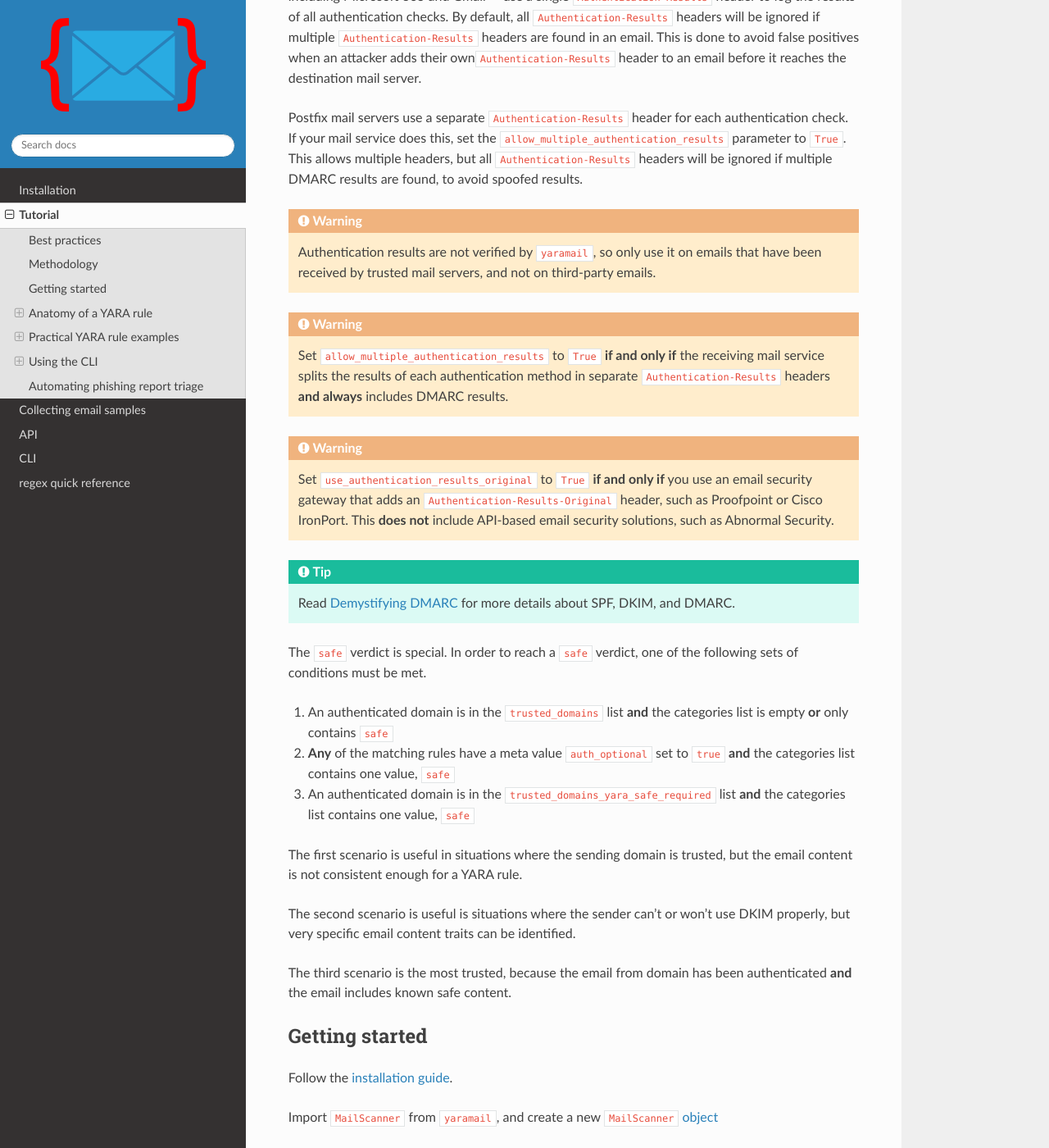
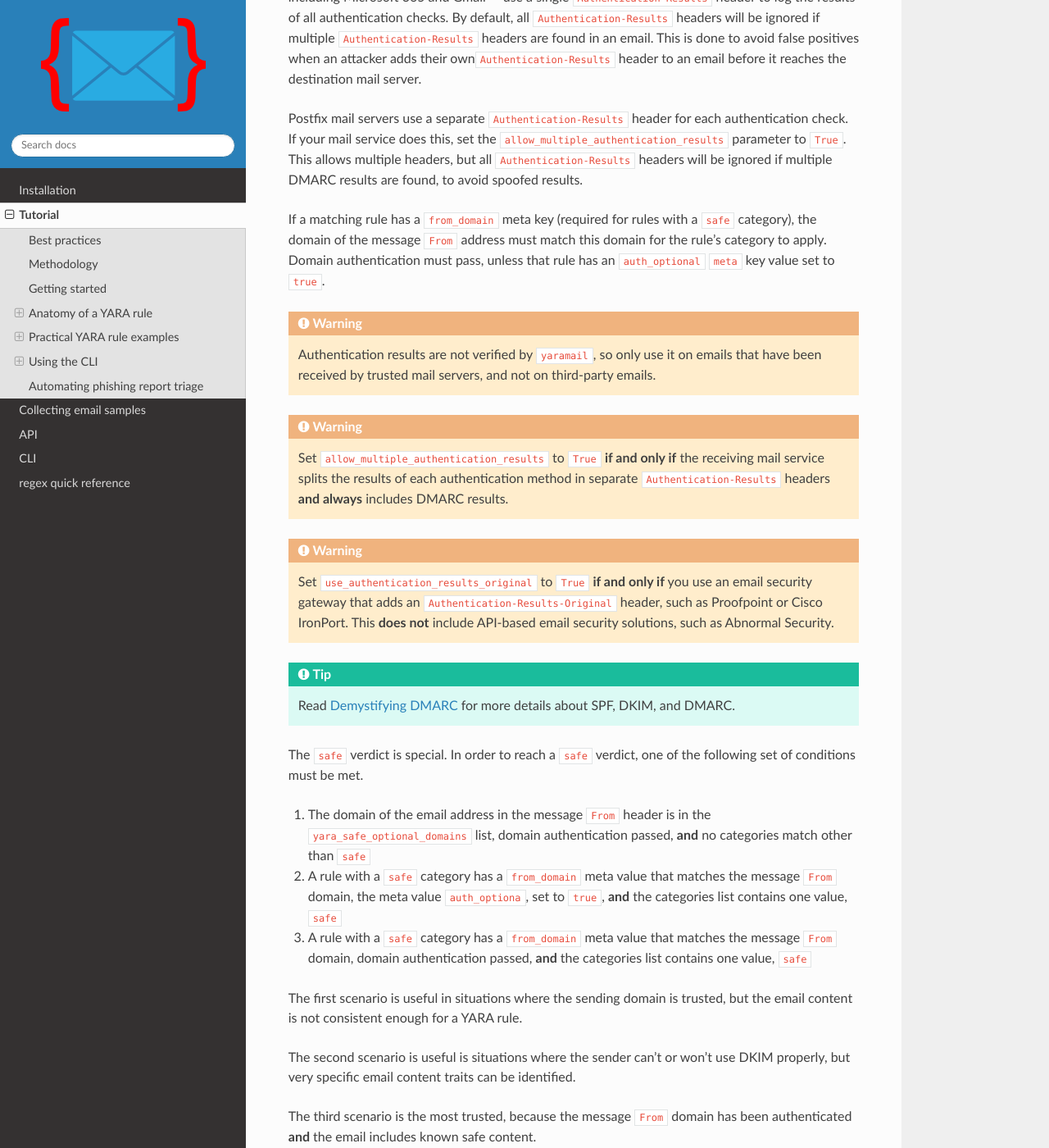
Before and after one commit to seanthegeek/yaramail, a Sphinx documentation site: the page built from docs/source/tutorial.md, in a window 1280 px wide and 1400 px high, scrolled down 1264 px. Shown: the whole window at 82% size. Built offline with Sphinx 7.4.7 and the Read the Docs theme 2.0.0, drawn with Linux system fonts in a browser that asks for light colours; some of the changed text lies outside the part shown.

Commit message:
Update documentation

```diff
--- a/docs/source/tutorial.md
+++ b/docs/source/tutorial.md
@@ -38,7 +38,8 @@ does several things. First, it scans the contents of the email headers, body,
 and attachments with user-provided YARA rules. Then, the `meta` section of each
 matching rule is checked for a `category` key. Each match category is
 added to a deduplicated list of `categories`. If a `from_domain` key
-exists in the `meta` section of a matching rule, the `category` of the rule is
+exists in the `meta` section of a matching rule (which is required for rules
+with a `safe` category). the `category` of the rule is
 only added to the list of `categories` if the message `From` domain of the
 email matches the `from_domain` value. If a `meta` key named `no_attachments`
 is set to `true`,  the `category` of the matching rule is only added to the
@@ -64,6 +65,11 @@ authentication check. If your mail service does this, set the
 `allow_multiple_authentication_results` parameter to `True`.
 This allows multiple headers, but all `Authentication-Results` headers will
 be ignored if multiple DMARC results are found, to avoid spoofed results.
+
+If a matching rule has a `from_domain` meta key (required for rules with a
+`safe` category), the domain of the message `From` address must match this
+domain for the rule's category to apply. Domain authentication must
+pass, unless that rule has an `auth_optional` `meta` key value set to `true`.
 
 :::{warning}
 Authentication results are not verified by `yaramail`, so only use it on
@@ -91,11 +97,11 @@ Read [Demystifying DMARC][DMARC] for more details about SPF, DKIM, and DMARC.
 :::
 
 The `safe` verdict is special. In order to reach a `safe` verdict, one of the
-following sets of conditions must be met.
+following set of conditions must be met.
 
-1. An authenticated domain is in the `trusted_domains` list **and** the categories list is empty **or** only contains `safe`
-2. **Any** of the matching rules have a meta value `auth_optional` set to `true` **and** the categories list contains one value, `safe`
-3. An authenticated domain is in the `trusted_domains_yara_safe_required` list **and** the categories list contains one value, `safe`
+1. The domain of the email address in the message `From` header is in the `yara_safe_optional_domains` list, domain authentication passed, **and** no categories match other than `safe`
+2. A rule with a `safe` category has a `from_domain` meta value that matches the message `From` domain, the meta value `auth_optiona`, set to `true`, **and** the categories list contains one value, `safe`
+3. A rule with a `safe` category has a `from_domain` meta value that matches the message `From` domain, domain authentication passed, **and** the categories list contains one value, `safe`
 
 The first scenario is useful in situations where the sending domain is
 trusted, but the email content is not consistent enough for a YARA rule.
@@ -103,8 +109,8 @@ trusted, but the email content is not consistent enough for a YARA rule.
 The second scenario is useful is situations where the sender can't or won't
 use DKIM properly, but very specific email content traits can be identified.
 
-The third scenario is the most trusted, because the email from domain has been
-authenticated **and** the email includes known safe content.
+The third scenario is the most trusted, because the message `From` domain has
+been authenticated **and** the email includes known safe content.
 
 ## Getting started
 
@@ -129,8 +135,7 @@ try:
         body_rules="body.yar",
         header_body_rules="header_body.yar",
         attachment_rules="attachment.yar",
-        trusted_domains="yara_safe_optional_domains.txt",
-        trusted_domains_yara_safe_required="trusted_yara_safe_required.txt")
+        yara_safe_optional_domains="yara_safe_optional_domains.txt")
 except Exception as e:
     logger.error(f"Could not initialize the scanner: {e}")
     exit(-1)
@@ -161,8 +166,8 @@ pairs of metadata that can be useful to humans and/or the scanner application.
 | Key              | Description                                                                                                                                                                           |
 |------------------|---------------------------------------------------------------------------------------------------------------------------------------------------------------------------------------|
 | `category`       | The `category` of the rule. This can be any string, but the value `safe` is special. Rules without a `category` are considered informational, and do not contribute to the `verdict`. |
-| `from_domain`    | If this value is set, the rule’s `category` only applies to emails with the specified message From domain.                                                                            |
-| `auth_optional`  | Do not factor authentication into the `verdict` if the rule matches AND the rule’s category is `safe`.                                                                                |
+| `from_domain`    | If this value is set, the rule’s `category` only applies to emails with the specified message `From` domain. Required for `safe` category rules.                                      |
+| `auth_optional`  | Do not factor domain authentication into the `verdict` if the rule matches                                                                                                            |
 | `no_attachments` | If this value is true, the rule’s category only applies to emails with no attachments.                                                                                                |
 | `no_attachment`  | Alias of `no_attachment`.                                                                                                                                                             |
 
@@ -573,8 +578,7 @@ try:
         body_rules="body.yar",
         header_body_rules="header_body.yar",
         attachment_rules="attachment.yar",
-        trusted_domains="yara_safe_optional_domains.txt",
-        trusted_domains_yara_safe_required="trusted_yara_safe_required.txt")
+        yara_safe_optional_domains="yara_safe_optional_domains.txt")
 except Exception as e:
     logger.error(f"Could not initialize the scanner: {e}")
     exit(-1)
```
Also changed, not shown: CHANGELOG.md (+10 -3 lines), docs/source/cli.md (+5 -10 lines), yaramail/__init__.py (+18 -13 lines), 4 other files.
